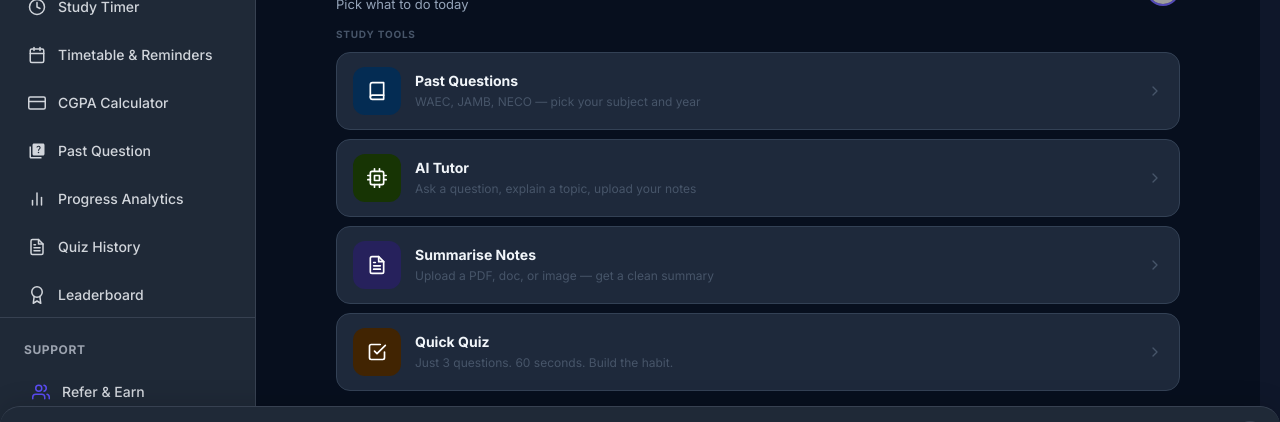
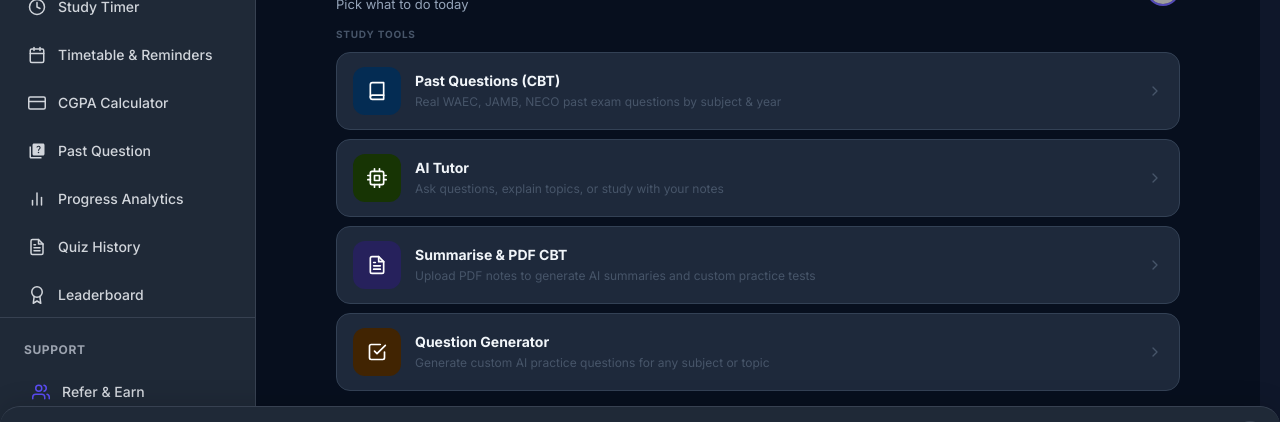
Before and after one commit to Viktor-Kode/studyhubv2, a Next.js app: page /dashboard/study in a window 1280 px wide. Shown: the part 175-597 px from the top of the page. Built offline with nearby package versions, Linux system fonts and the light colour scheme; no server answers; the database is empty; sample sign-in values are in the browser's storage; grey boxes are pictures that could not be loaded.

Commit message:
feat: replace Quick Quiz on Study page with Question Generator and clarify CBT distinctions

```diff
--- a/app/dashboard/study/page.tsx
+++ b/app/dashboard/study/page.tsx
@@ -50,8 +50,8 @@ const STUDY_TOOLS = [
     id: 'pastquestions',
     icon: FiBook,
     iconBg: 'var(--blue-bg)',
-    title: 'Past Questions',
-    description: 'WAEC, JAMB, NECO — pick your subject and year',
+    title: 'Past Questions (CBT)',
+    description: 'Real WAEC, JAMB, NECO past exam questions by subject & year',
     href: '/dashboard/cbt',
   },
   {
@@ -59,24 +59,24 @@ const STUDY_TOOLS = [
     icon: FiCpu,
     iconBg: 'var(--green-bg)',
     title: 'AI Tutor',
-    description: 'Ask a question, explain a topic, upload your notes',
+    description: 'Ask questions, explain topics, or study with your notes',
     href: '/dashboard/tutor',
   },
   {
     id: 'summarise',
     icon: FiFileText,
     iconBg: 'var(--purple-bg)',
-    title: 'Summarise Notes',
-    description: 'Upload a PDF, doc, or image — get a clean summary',
+    title: 'Summarise & PDF CBT',
+    description: 'Upload PDF notes to generate AI summaries and custom practice tests',
     href: '/dashboard/pdf-summary',
   },
   {
-    id: 'quiz',
+    id: 'question-bank',
     icon: FiCheckSquare,
     iconBg: 'var(--amber-bg-dark)',
-    title: 'Quick Quiz',
-    description: 'Just 3 questions. 60 seconds. Build the habit.',
-    href: '/dashboard/cbt?quick=true',
+    title: 'Question Generator',
+    description: 'Generate custom AI practice questions for any subject or topic',
+    href: '/dashboard/question-bank',
   },
 ]
 
```
